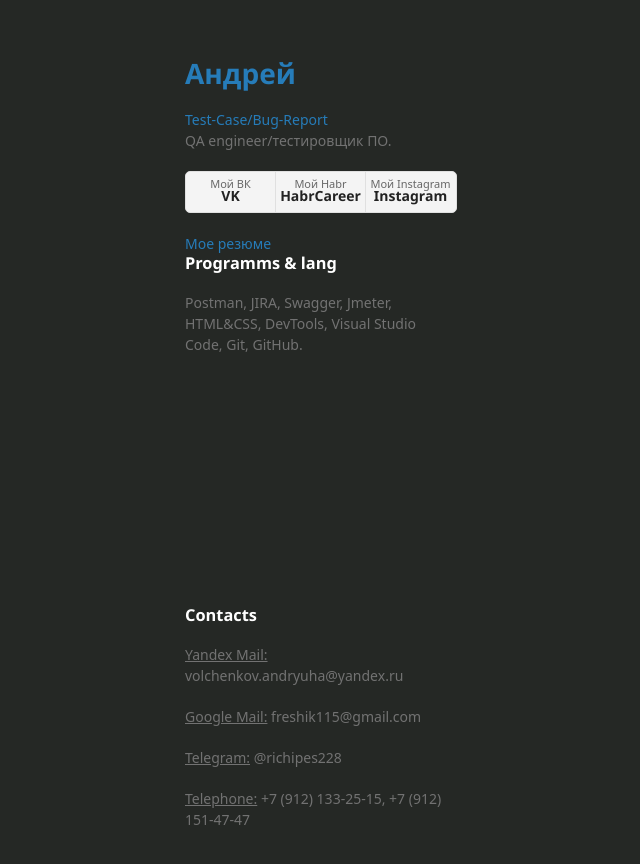
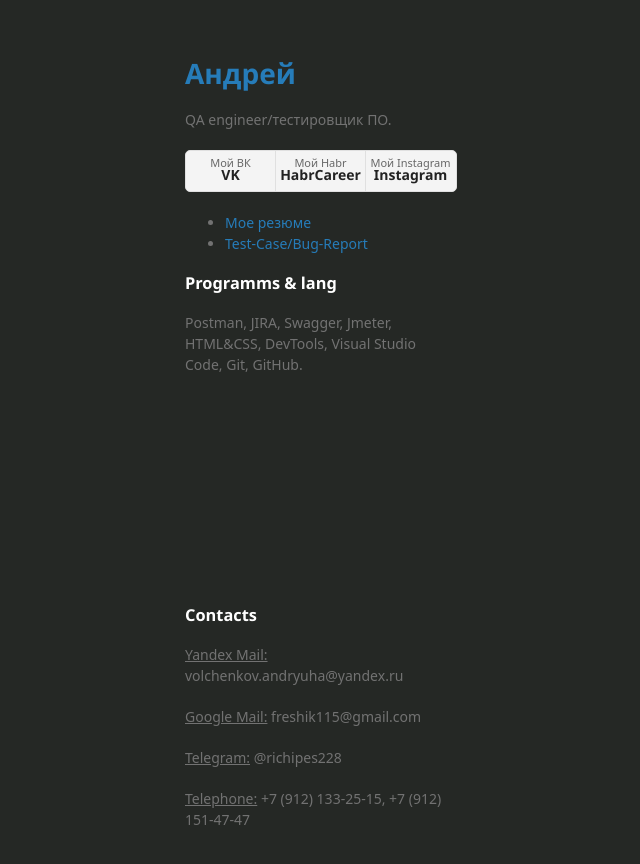
Before and after one commit to Freshik115/About-Me, a Jekyll site: the page built from docs/SUPPORT.md, in a window 1280 px wide. Shown: the top 864 px of the page, without its empty margins (25-665 px from the left). Built offline with Jekyll 4.4.1, drawn with Linux system fonts in a browser that asks for light colours; some web fonts are replaced; our own code applies the rules of GitHub Pages for plain Markdown files; part of the change alters nothing that is shown.

Commit message:
Update default.html

```diff
--- a/_layouts/default.html
+++ b/_layouts/default.html
@@ -16,7 +16,7 @@
    <div class="wrapper">
       <header>
         <h1><a href="{{ "/" | absolute_url }}">{{ site.title | default: site.github.repository_name }}</a></h1>
-        <a href="https://github.com/Freshik115/My-work"> Test-Case/Bug-Report </a>
+
 
 
 
@@ -37,8 +37,11 @@
 
         </ul>
         {% endif %}
+        <ul>
+         <li> <a href="https://docs.google.com/document/d/1T7TFujx-F3BHlH5QtfbJFIABXPtTp0CzsyqVUMQT9_Y/"> Мое резюме </a> </li>
+          <li><a href="https://github.com/Freshik115/My-work"> Test-Case/Bug-Report </a></li>
+        </ul>
 
-        <a href="https://docs.google.com/document/d/1T7TFujx-F3BHlH5QtfbJFIABXPtTp0CzsyqVUMQT9_Y/"> Мое резюме </a>
 
         <h3>Programms & lang</h3>
         <p>Postman, JIRA, Swagger, Jmeter, HTML&CSS, DevTools, Visual Studio Code, Git, GitHub.</p>
```
